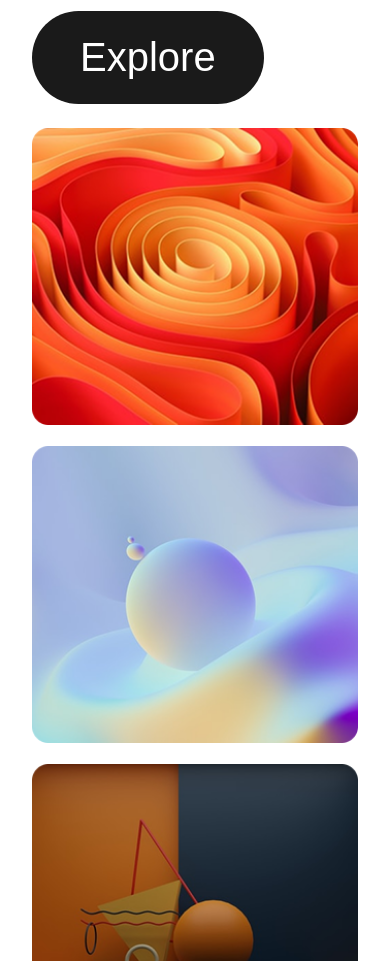
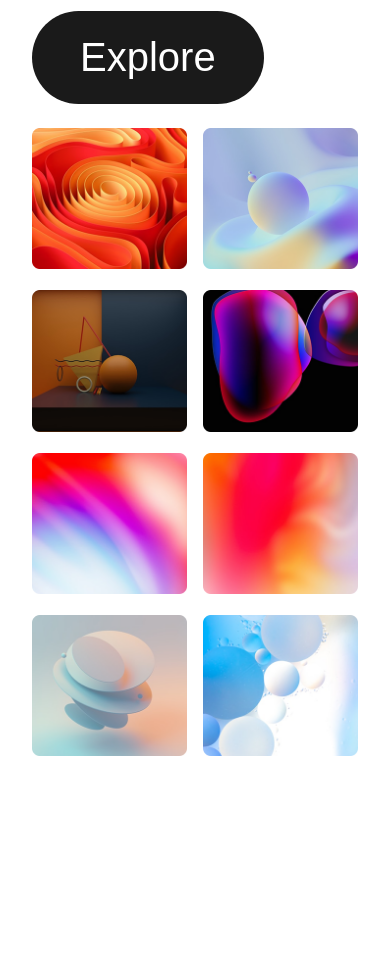
Before and after one commit to ali-kongoriko/mwenaro-figma-design01-discover-beauty-around-world, a plain HTML site: page index.html in a window 390 px wide. Shown: the part 1560-2521 px from the top of the page. After the commit the page ends 2353 px from the top, so only its background shows below. Drawn offline with Linux system fonts and the light colour scheme.

```diff
--- a/css/mystyle.css
+++ b/css/mystyle.css
@@ -48,3 +48,11 @@
   flex-direction: column;
   gap: 1rem;
 }
+
+/* above 540 media querry */
+
+.image-list {
+  display: grid;
+  grid-template-columns: 1fr 1fr;
+  gap: 1rem;
+}
```
